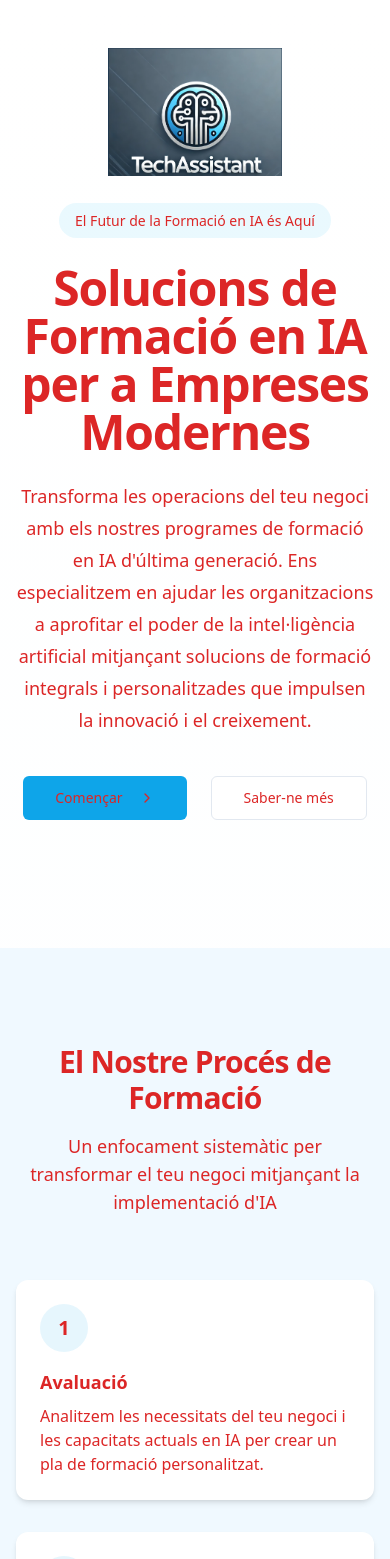
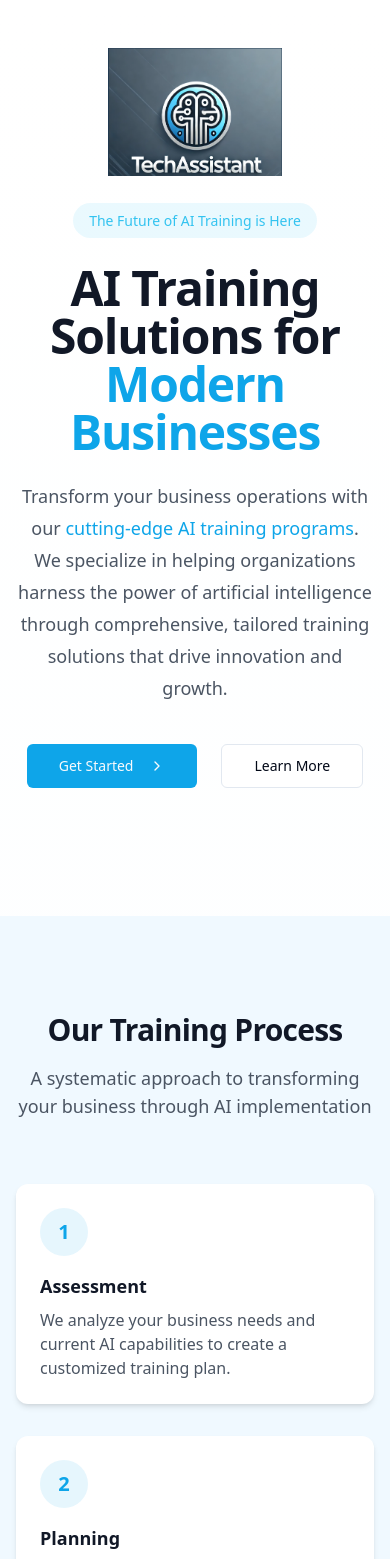
Before and after one commit to Theswarmedon/techassistify, a React (Vite) app: page / in a window 390 px wide. Shown: the top 1559 px of the page. Built offline with nearby package versions, Linux system fonts and the light colour scheme.

Commit message:
Reverted to edit edt-f2bac936-a509-48a3-8af2-83dd9cce40d8: "Update homepage design
Improved homepage design with wider logo, cyan highlights, contact details (email, phone, address), and business direction."

```diff
--- a/src/pages/Index.tsx
+++ b/src/pages/Index.tsx
@@ -12,7 +12,7 @@ import {
 
 const Index = () => {
   return (
-    <div className="min-h-screen bg-gradient-to-b from-white to-sky-50 text-red-600">
+    <div className="min-h-screen bg-gradient-to-b from-white to-sky-50">
       {/* Hero Section */}
       <section className="container mx-auto px-4 pt-12 pb-32">
         <motion.div
@@ -26,22 +26,22 @@ const Index = () => {
             alt="TechAssistant Logo"
             className="w-48 h-32 mx-auto mb-8 object-contain"
           />
-          <span className="bg-secondary/10 text-red-600 px-4 py-2 rounded-full text-sm font-medium">
-            El Futur de la Formació en IA és Aquí
+          <span className="bg-secondary/10 text-secondary px-4 py-2 rounded-full text-sm font-medium">
+            The Future of AI Training is Here
           </span>
-          <h1 className="mt-8 text-5xl font-bold tracking-tight text-red-600 sm:text-6xl">
-            Solucions de Formació en IA per a <span className="text-red-600">Empreses Modernes</span>
+          <h1 className="mt-8 text-5xl font-bold tracking-tight text-gray-900 sm:text-6xl">
+            AI Training Solutions for <span className="text-primary">Modern Businesses</span>
           </h1>
-          <p className="mt-6 text-lg leading-8 text-red-600 max-w-3xl mx-auto">
-            Transforma les operacions del teu negoci amb els nostres <span className="text-red-600 font-medium">programes de formació en IA d'última generació</span>. Ens especialitzem en ajudar les organitzacions a aprofitar el poder de la intel·ligència artificial mitjançant solucions de formació integrals i personalitzades que impulsen la innovació i el creixement.
+          <p className="mt-6 text-lg leading-8 text-gray-600 max-w-3xl mx-auto">
+            Transform your business operations with our <span className="text-primary font-medium">cutting-edge AI training programs</span>. We specialize in helping organizations harness the power of artificial intelligence through comprehensive, tailored training solutions that drive innovation and growth.
           </p>
           <div className="mt-10 flex items-center justify-center gap-6">
-            <Button className="group bg-primary hover:bg-primary/90 text-red-600" size="lg">
-              Començar
+            <Button className="group bg-primary hover:bg-primary/90" size="lg">
+              Get Started
               <ChevronRight className="ml-2 h-4 w-4 group-hover:translate-x-1 transition-transform" />
             </Button>
-            <Button variant="outline" size="lg" className="text-red-600">
-              Saber-ne més
+            <Button variant="outline" size="lg">
+              Learn More
             </Button>
           </div>
         </motion.div>
@@ -56,11 +56,11 @@ const Index = () => {
             transition={{ duration: 0.6 }}
             className="text-center mb-16"
           >
-            <h2 className="text-3xl font-bold tracking-tight text-red-600 sm:text-4xl">
-              El Nostre Procés de Formació
+            <h2 className="text-3xl font-bold tracking-tight text-gray-900 sm:text-4xl">
+              Our Training Process
             </h2>
-            <p className="mt-4 text-lg text-red-600 max-w-2xl mx-auto">
-              Un enfocament sistemàtic per transformar el teu negoci mitjançant la implementació d'IA
+            <p className="mt-4 text-lg text-gray-600 max-w-2xl mx-auto">
+              A systematic approach to transforming your business through AI implementation
             </p>
           </motion.div>
 
@@ -75,18 +75,18 @@ const Index = () => {
               >
                 <div className="bg-white rounded-xl p-6 shadow-md">
                   <div className="w-12 h-12 bg-primary/10 rounded-full flex items-center justify-center mb-4">
-                    <span className="text-red-600 font-bold text-xl">
+                    <span className="text-primary font-bold text-xl">
                       {index + 1}
                     </span>
                   </div>
-                  <h3 className="text-lg font-semibold text-red-600 mb-2">
+                  <h3 className="text-lg font-semibold text-gray-900 mb-2">
                     {step.title}
                   </h3>
-                  <p className="text-red-600">{step.description}</p>
+                  <p className="text-gray-600">{step.description}</p>
                 </div>
                 {index < trainingProcess.length - 1 && (
                   <div className="hidden md:block absolute top-1/2 -right-4 transform -translate-y-1/2">
-                    <ArrowRight className="w-8 h-8 text-red-600" />
+                    <ArrowRight className="w-8 h-8 text-primary" />
                   </div>
                 )}
               </motion.div>
@@ -104,11 +104,11 @@ const Index = () => {
             transition={{ duration: 0.6 }}
             className="text-center mb-16"
           >
-            <h2 className="text-3xl font-bold tracking-tight text-red-600 sm:text-4xl">
-              Els Nostres Serveis
+            <h2 className="text-3xl font-bold tracking-tight text-gray-900 sm:text-4xl">
+              Our Services
             </h2>
-            <p className="mt-4 text-lg text-red-600 max-w-2xl mx-auto">
-              Oferim una suite completa de solucions de formació en IA dissenyades per satisfer les necessitats específiques del teu sector i els objectius empresarials. Els nostres programes dirigits per experts asseguren que el teu equip es mantingui al capdavant en el panorama de la IA en ràpida evolució.
+            <p className="mt-4 text-lg text-gray-600 max-w-2xl mx-auto">
+              We offer a comprehensive suite of AI training solutions designed to meet your specific industry needs and business objectives. Our expert-led programs ensure your team stays ahead in the rapidly evolving AI landscape.
             </p>
           </motion.div>
 
@@ -123,17 +123,17 @@ const Index = () => {
               >
                 <div className="bg-white rounded-2xl p-8 shadow-lg hover:shadow-xl transition-shadow duration-300">
                   <div className="bg-primary/10 w-12 h-12 rounded-lg flex items-center justify-center mb-6">
-                    <service.icon className="h-6 w-6 text-red-600" />
+                    <service.icon className="h-6 w-6 text-primary" />
                   </div>
-                  <h3 className="text-xl font-semibold text-red-600 mb-4">
+                  <h3 className="text-xl font-semibold text-gray-900 mb-4">
                     {service.title}
                   </h3>
-                  <p className="text-red-600">{service.description}</p>
+                  <p className="text-gray-600">{service.description}</p>
                   <ul className="mt-4 space-y-2">
                     {service.features.map((feature, i) => (
                       <li key={i} className="flex items-start gap-2">
-                        <CheckCircle2 className="h-5 w-5 text-red-600 shrink-0 mt-0.5" />
-                        <span className="text-red-600">{feature}</span>
+                        <CheckCircle2 className="h-5 w-5 text-primary shrink-0 mt-0.5" />
+                        <span className="text-gray-600">{feature}</span>
                       </li>
                     ))}
                   </ul>
@@ -153,11 +153,11 @@ const Index = () => {
             transition={{ duration: 0.6 }}
             className="text-center mb-16"
           >
-            <h2 className="text-3xl font-bold tracking-tight text-red-600 sm:text-4xl">
-              Plans de Preus Transparents
+            <h2 className="text-3xl font-bold tracking-tight text-gray-900 sm:text-4xl">
+              Transparent Pricing Plans
             </h2>
-            <p className="mt-4 text-lg text-red-600 max-w-2xl mx-auto">
-              Tria el pla perfecte per a les necessitats del teu negoci
+            <p className="mt-4 text-lg text-gray-600 max-w-2xl mx-auto">
+              Choose the perfect plan for your business needs
             </p>
           </motion.div>
 
@@ -172,30 +172,30 @@ const Index = () => {
                 <Card className={`relative ${plan.featured ? 'border-primary shadow-lg' : ''}`}>
                   {plan.featured && (
                     <span className="absolute top-0 left-1/2 transform -translate-x-1/2 -translate-y-1/2 bg-primary text-white px-4 py-1 rounded-full text-sm">
-                      Més Popular
+                      Most Popular
                     </span>
                   )}
                   <CardHeader>
-                    <CardTitle className="text-red-600">{plan.title}</CardTitle>
-                    <CardDescription className="text-red-600">{plan.description}</CardDescription>
+                    <CardTitle>{plan.title}</CardTitle>
+                    <CardDescription>{plan.description}</CardDescription>
                     <div className="mt-4">
-                      <span className="text-4xl font-bold text-red-600">${plan.price}</span>
-                      <span className="text-red-600">/mes</span>
+                      <span className="text-4xl font-bold">${plan.price}</span>
+                      <span className="text-gray-600">/month</span>
                     </div>
                   </CardHeader>
                   <CardContent>
                     <ul className="space-y-3">
                       {plan.features.map((feature, i) => (
                         <li key={i} className="flex items-center gap-2">
-                          <CheckCircle2 className="h-5 w-5 text-red-600" />
-                          <span className="text-red-600">{feature}</span>
+                          <CheckCircle2 className="h-5 w-5 text-primary" />
+                          <span>{feature}</span>
                         </li>
                       ))}
                     </ul>
                   </CardContent>
                   <CardFooter>
-                    <Button className={`w-full ${plan.featured ? 'bg-primary text-red-600' : 'text-red-600'}`}>
-                      Començar
+                    <Button className={`w-full ${plan.featured ? 'bg-primary' : ''}`}>
+                      Get Started
                     </Button>
                   </CardFooter>
                 </Card>
@@ -214,11 +214,11 @@ const Index = () => {
             transition={{ duration: 0.6 }}
             className="text-center mb-16"
           >
-            <h2 className="text-3xl font-bold tracking-tight text-red-600 sm:text-4xl">
-              Històries d'Èxit
+            <h2 className="text-3xl font-bold tracking-tight text-gray-900 sm:text-4xl">
+              Success Stories
             </h2>
-            <p className="mt-4 text-lg text-red-600 max-w-2xl mx-auto">
-              Descobreix com les empreses s'han transformat amb les nostres solucions de formació en IA
+            <p className="mt-4 text-lg text-gray-600 max-w-2xl mx-auto">
+              See how businesses have transformed with our AI training solutions
             </p>
           </motion.div>
 
@@ -233,14 +233,14 @@ const Index = () => {
               >
                 <div className="flex items-center gap-4 mb-6">
                   <div className="w-16 h-16 bg-primary/10 rounded-full flex items-center justify-center">
-                    <span className="text-red-600 font-bold">{story.improvement}%</span>
+                    <span className="text-primary font-bold">{story.improvement}%</span>
                   </div>
                   <div>
-                    <h3 className="text-xl font-semibold text-red-600">{story.company}</h3>
-                    <p className="text-red-600">{story.industry}</p>
+                    <h3 className="text-xl font-semibold">{story.company}</h3>
+                    <p className="text-gray-600">{story.industry}</p>
                   </div>
                 </div>
-                <p className="text-red-600 mb-4">{story.testimonial}</p>
+                <p className="text-gray-700 mb-4">{story.testimonial}</p>
                 <div className="flex items-center gap-4">
                   <div className="flex-1">
                     <div className="h-2 bg-gray-200 rounded-full">
@@ -249,7 +249,7 @@ const Index = () => {
                         style={{ width: `${story.improvement}%` }}
                       />
                     </div>
-                    <p className="mt-2 text-sm text-red-600">Millora de l'Eficiència</p>
+                    <p className="mt-2 text-sm text-gray-600">Efficiency Improvement</p>
                   </div>
                 </div>
               </motion.div>
@@ -267,11 +267,11 @@ const Index = () => {
             transition={{ duration: 0.6 }}
             className="text-center mb-16"
           >
-            <h2 className="text-3xl font-bold tracking-tight text-red-600 sm:text-4xl">
-              Per què Triar TechAssistant
+            <h2 className="text-3xl font-bold tracking-tight text-gray-900 sm:text-4xl">
+              Why Choose TechAssistant
             </h2>
-            <p className="mt-4 text-lg text-red-600 max-w-2xl mx-auto">
-              Uneix-te a centenars d'empreses que han transformat les seves operacions a través dels nostres programes complets de formació en IA. El nostre enfocament combina experiència, innovació i implementació pràctica.
+            <p className="mt-4 text-lg text-gray-600 max-w-2xl mx-auto">
+              Join hundreds of businesses that have transformed their operations through our comprehensive AI training programs. Our approach combines expertise, innovation, and practical implementation.
             </p>
           </motion.div>
 
@@ -284,10 +284,10 @@ const Index = () => {
                 transition={{ duration: 0.6, delay: index * 0.2 }}
                 className="bg-white rounded-xl p-6 shadow-md hover:shadow-lg transition-shadow duration-300"
               >
-                <h3 className="text-lg font-semibold text-red-600 mb-2">
+                <h3 className="text-lg font-semibold text-gray-900 mb-2">
                   {benefit.title}
                 </h3>
-                <p className="text-red-600">{benefit.description}</p>
+                <p className="text-gray-600">{benefit.description}</p>
               </motion.div>
             ))}
           </div>
@@ -303,34 +303,34 @@ const Index = () => {
             transition={{ duration: 0.6 }}
             className="max-w-2xl mx-auto text-center"
           >
-            <h2 className="text-3xl font-bold tracking-tight text-red-600 sm:text-4xl">
-              Preparat per <span className="text-red-600">Transformar el teu Negoci</span>?
+            <h2 className="text-3xl font-bold tracking-tight text-gray-900 sm:text-4xl">
+              Ready to <span className="text-primary">Transform Your Business</span>?
             </h2>
-            <p className="mt-4 text-lg text-red-600">
-              Fes el primer pas cap a <span className="text-red-600 font-medium">l'excel·lència en IA</span>. El nostre equip d'experts està preparat per ajudar-te a desenvolupar un programa de formació personalitzat que satisfaci les teves necessitats i objectius específics.
+            <p className="mt-4 text-lg text-gray-600">
+              Take the first step towards <span className="text-primary font-medium">AI excellence</span>. Our team of experts is ready to help you develop a customized training program that meets your specific needs and objectives.
             </p>
             <div className="mt-8 space-y-4">
-              <div className="flex items-center justify-center gap-2 text-red-600">
+              <div className="flex items-center justify-center gap-2 text-gray-600">
                 <div className="bg-primary/10 p-2 rounded-full">
-                  <Mail className="h-5 w-5 text-red-600" />
+                  <Mail className="h-5 w-5 text-primary" />
                 </div>
                 <span>contact@techassistant.ai</span>
               </div>
-              <div className="flex items-center justify-center gap-2 text-red-600">
+              <div className="flex items-center justify-center gap-2 text-gray-600">
                 <div className="bg-primary/10 p-2 rounded-full">
-                  <Phone className="h-5 w-5 text-red-600" />
+                  <Phone className="h-5 w-5 text-primary" />
                 </div>
                 <span>+1 (555) 123-4567</span>
               </div>
-              <div className="flex items-center justify-center gap-2 text-red-600">
+              <div className="flex items-center justify-center gap-2 text-gray-600">
                 <div className="bg-primary/10 p-2 rounded-full">
-                  <MapPin className="h-5 w-5 text-red-600" />
+                  <MapPin className="h-5 w-5 text-primary" />
                 </div>
                 <span>123 Innovation Drive, Silicon Valley, CA 94025</span>
               </div>
             </div>
-            <Button className="mt-8 bg-primary hover:bg-primary/90 text-red-600" size="lg">
-              Contacta'ns
+            <Button className="mt-8 bg-primary hover:bg-primary/90" size="lg">
+              Contact Us
             </Button>
           </motion.div>
         </div>
@@ -341,63 +341,63 @@ const Index = () => {
 
 const trainingProcess = [
   {
-    title: "Avaluació",
-    description: "Analitzem les necessitats del teu negoci i les capacitats actuals en IA per crear un pla de formació personalitzat.",
+    title: "Assessment",
+    description: "We analyze your business needs and current AI capabilities to create a customized training plan.",
   },
   {
-    title: "Planificació",
-    description: "Desenvolupem un currículum estructurat adaptat al nivell d'habilitat del teu equip i als objectius empresarials.",
+    title: "Planning",
+    description: "Develop a structured curriculum tailored to your team's skill level and business objectives.",
   },
   {
-    title: "Implementació",
-    description: "Sessions de formació pràctica amb exercicis i aplicacions del món real.",
+    title: "Implementation",
+    description: "Hands-on training sessions with practical exercises and real-world applications.",
   },
   {
-    title: "Avaluació",
-    description: "Mesurem el progrés i ajustem el programa per garantir resultats òptims i ROI.",
+    title: "Evaluation",
+    description: "Measure progress and adjust the program to ensure optimal results and ROI.",
   },
 ];
 
 const pricingPlans = [
   {
-    title: "Iniciació",
-    description: "Perfecte per a petits equips que comencen amb IA",
+    title: "Starter",
+    description: "Perfect for small teams getting started with AI",
     price: 999,
     featured: false,
     features: [
-      "Fins a 5 membres de l'equip",
-      "Mòduls bàsics de formació en IA",
-      "Informes mensuals de progrés",
-      "Suport per correu electrònic",
-      "Accés a recursos d'aprenentatge",
+      "Up to 5 team members",
+      "Basic AI training modules",
+      "Monthly progress reports",
+      "Email support",
+      "Access to learning resources",
     ],
   },
   {
     title: "Professional",
-    description: "Ideal per a empreses en creixement",
+    description: "Ideal for growing businesses",
     price: 1999,
     featured: true,
     features: [
-      "Fins a 15 membres de l'equip",
-      "Mòduls avançats de formació en IA",
-      "Informes setmanals de progrés",
-      "Suport prioritari",
-      "Rutes d'aprenentatge personalitzades",
-      "Sessions de mentoria 1-a-1",
+      "Up to 15 team members",
+      "Advanced AI training modules",
+      "Weekly progress reports",
+      "Priority support",
+      "Custom learning paths",
+      "1-on-1 mentoring sessions",
     ],
   },
   {
-    title: "Empresa",
-    description: "Solució completa per a grans organitzacions",
+    title: "Enterprise",
+    description: "Comprehensive solution for large organizations",
     price: 4999,
     featured: false,
     features: [
-      "Membres il·limitats de l'equip",
-      "Accés complet al currículum d'IA",
-      "Seguiment diari del progrés",
-      "Suport 24/7 dedicat",
-      "Desenvolupament de contingut personalitzat",
-      "Formació presencial disponible",
+      "Unlimited team members",
+      "Full AI curriculum access",
+      "Daily progress tracking",
+      "24/7 dedicated support",
+      "Custom content development",
+      "On-site training available",
     ],
   },
 ];
@@ -405,87 +405,87 @@ const pricingPlans = [
 const successStories = [
   {
     company: "TechCorp Solutions",
-    industry: "Desenvolupament de Software",
+    industry: "Software Development",
     improvement: 85,
-    testimonial: "El programa de formació de TechAssistant ens ha ajudat a implementar solucions d'IA que han reduït el nostre cicle de desenvolupament en un 60% i han millorat significativament la qualitat del codi.",
+    testimonial: "TechAssistant's training program helped us implement AI solutions that reduced our development cycle by 60% and improved code quality significantly.",
   },
   {
     company: "Global Logistics Inc.",
-    industry: "Gestió de la Cadena de Subministrament",
+    industry: "Supply Chain Management",
     improvement: 75,
-    testimonial: "Després d'implementar les solucions d'IA apreses amb TechAssistant, hem vist una millora del 75% en les prediccions de temps d'entrega i la gestió d'inventari.",
+    testimonial: "After implementing AI solutions learned through TechAssistant, we've seen a 75% improvement in delivery time predictions and inventory management.",
   },
   {
     company: "FinanceFirst",
-    industry: "Serveis Financers",
+    industry: "Financial Services",
     improvement: 90,
-    testimonial: "El programa de formació en IA ha transformat el nostre procés d'avaluació de riscos, aconseguint un anàlisi un 90% més ràpid i prediccions més precises.",
+    testimonial: "The AI training program transformed our risk assessment process, leading to 90% faster analysis and more accurate predictions.",
   },
   {
     company: "HealthCare Plus",
-    industry: "Sanitat",
+    industry: "Healthcare",
     improvement: 80,
-    testimonial: "La formació de TechAssistant ens ha ajudat a implementar eines de diagnòstic amb IA, resultant en un cribratge de pacients un 80% més ràpid i amb més precisió.",
+    testimonial: "TechAssistant's training helped us implement AI diagnostics tools, resulting in 80% faster patient screening and improved accuracy.",
   },
 ];
 
 const services = [
   {
-    title: "Programes de Formació en IA Personalitzats",
-    description: "Solucions de formació adaptades específicament a les necessitats del teu negoci i els requisits del sector.",
+    title: "Custom AI Training Programs",
+    description: "Tailored training solutions designed specifically for your business needs and industry requirements.",
     icon: Brain,
     features: [
-      "Desenvolupament de currículum personalitzat",
-      "Exercicis pràctics",
-      "Casos d'estudi específics del sector",
+      "Customized curriculum development",
+      "Hands-on practical exercises",
+      "Industry-specific case studies",
     ],
   },
   {
-    title: "Analítiques de Rendiment",
-    description: "Seguiment i mesura de l'impacte de la implementació d'IA amb analítiques i informes complets.",
+    title: "Performance Analytics",
+    description: "Track and measure the impact of AI implementation with comprehensive analytics and reporting.",
     icon: BarChart,
     features: [
-      "Seguiment del progrés en temps real",
-      "Avaluació comparativa del rendiment",
-      "Eines de mesura del ROI",
+      "Real-time progress tracking",
+      "Performance benchmarking",
+      "ROI measurement tools",
     ],
   },
   {
-    title: "Tallers d'Equip",
-    description: "Tallers interactius per construir la confiança i experiència del teu equip en tecnologies d'IA.",
+    title: "Team Workshops",
+    description: "Interactive workshops to build your team's confidence and expertise in AI technologies.",
     icon: Users,
     features: [
-      "Sessions de formació en directe",
-      "Exercicis en grup",
-      "Aprenentatge col·laboratiu",
+      "Live training sessions",
+      "Group exercises",
+      "Collaborative learning",
     ],
   },
 ];
 
 const benefits = [
   {
-    title: "Eficiència Millorada",
-    description: "Optimitza les operacions i redueix el treball manual mitjançant l'automatització amb IA, estalviant fins a un 40% en costos operatius.",
+    title: "Increased Efficiency",
+    description: "Streamline operations and reduce manual work through AI automation, saving up to 40% in operational costs.",
   },
   {
-    title: "Guia Expert",
-    description: "Aprèn d'experts del sector amb historial provat en implementació d'IA en diversos sectors.",
+    title: "Expert Guidance",
+    description: "Learn from industry experts with proven track records in AI implementation across various sectors.",
   },
   {
-    title: "Avantatge Competitiu",
-    description: "Mantén-te per davant de la competència amb tecnologies i estratègies d'implementació d'IA d'última generació.",
+    title: "Competitive Edge",
+    description: "Stay ahead of the competition with cutting-edge AI technologies and implementation strategies.",
   },
   {
-    title: "Solucions Escalables",
-    description: "Els nostres programes de formació creixen amb el teu negoci, adaptant-se a nous reptes i oportunitats.",
+    title: "Scalable Solutions",
+    description: "Our training programs grow with your business, adapting to new challenges and opportunities.",
   },
   {
-    title: "Enfocament en el ROI",
-    description: "Programes de formació dissenyats per oferir resultats empresarials mesurables i millores tangibles.",
+    title: "ROI Focused",
+    description: "Training programs designed to deliver measurable business results and tangible improvements.",
   },
   {
-    title: "Suport Continu",
-    description: "Accés a assistència contínua, actualitzacions i recursos per garantir l'èxit a llarg termini.",
+    title: "Ongoing Support",
+    description: "Access to continuous assistance, updates, and resources to ensure long-term success.",
   },
 ];
 
```
